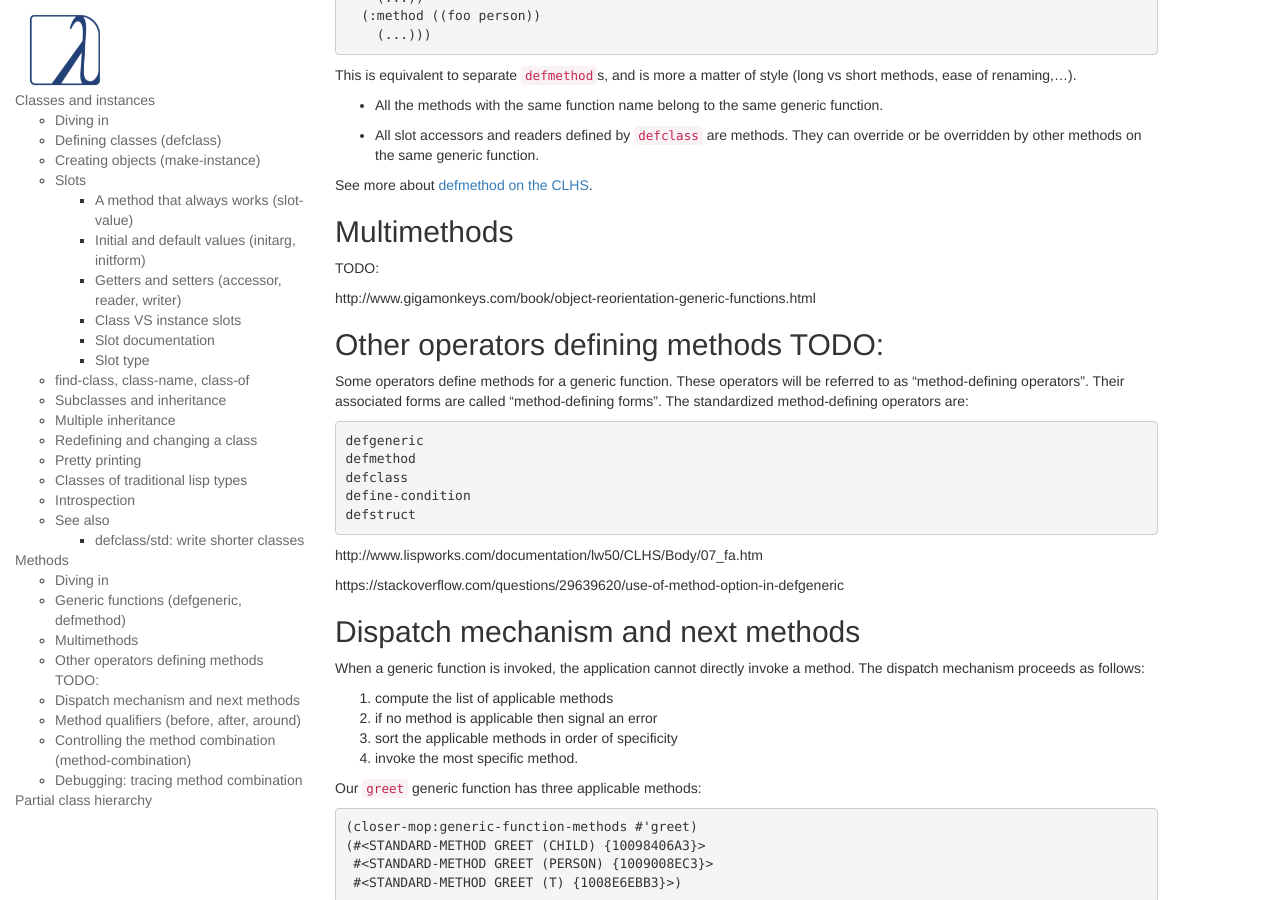
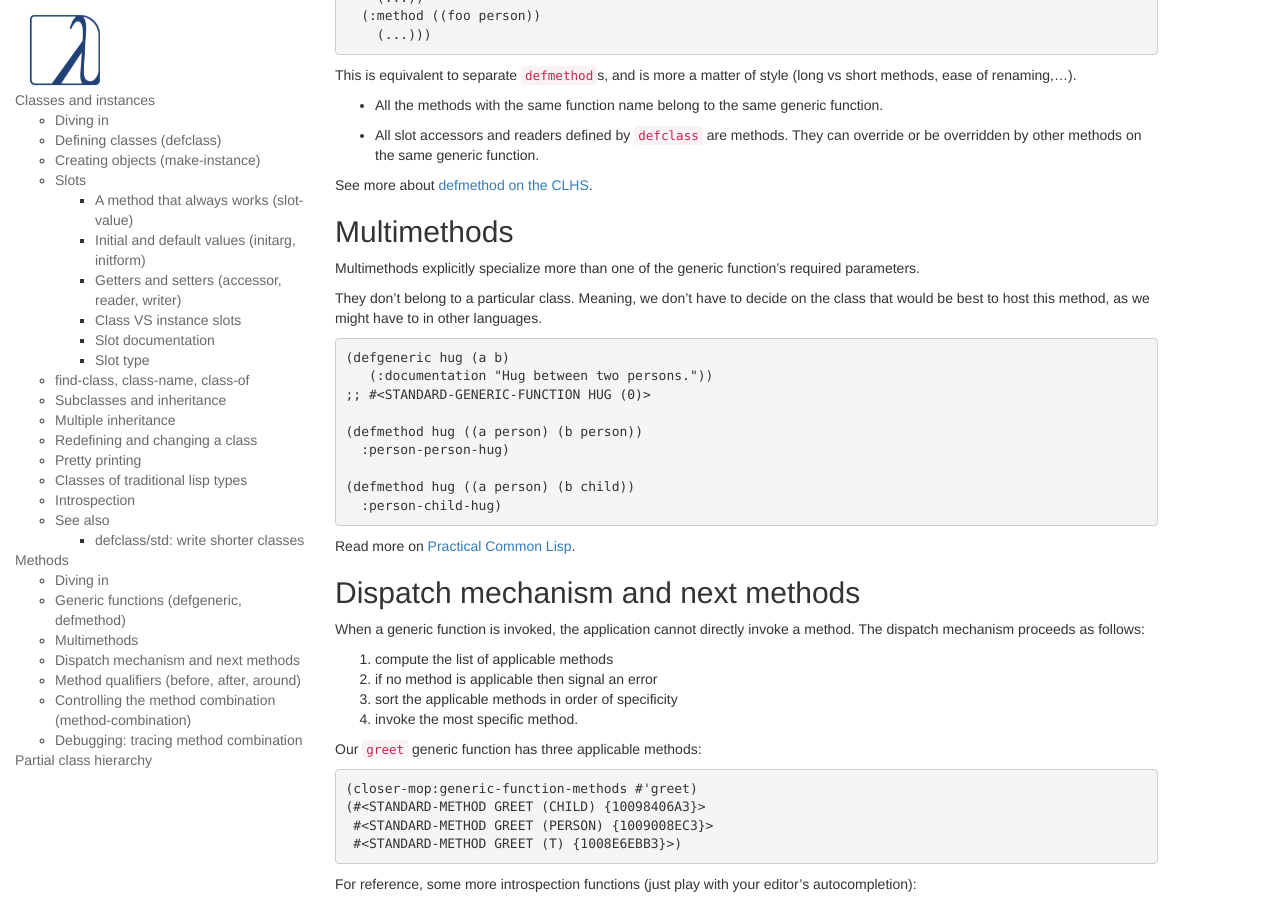
Before and after one commit to LispCookbook/cl-cookbook, a Jekyll site: the page built from clos.md, in a window 1280 px wide and 900 px high, scrolled down 16171 px. Built offline with Jekyll 4.4.1, drawn with Linux system fonts in a browser that asks for light colours.

Commit message:
clos - multimethods

```diff
--- a/clos.md
+++ b/clos.md
@@ -224,8 +224,8 @@ Sometimes we see the following trick to clearly require a slot:
 ### Getters and setters (accessor, reader, writer)
 
 - `:accessor foo`: an accessor is both a **getter** and a
-  **setter**. Its argument is a name that will become a *generic
-  function*.
+  **setter**. Its argument is a name that will become a **generic
+  function**.
 
 ~~~lisp
 (name p1) ;; => "me"
@@ -1068,30 +1068,28 @@ style (long vs short methods, ease of renaming,...).
 
 See more about [defmethod on the CLHS](http://www.lispworks.com/documentation/lw70/CLHS/Body/m_defmet.htm).
 
-
 ## Multimethods
 
-TODO:
+Multimethods explicitly specialize more than one of the generic
+function's required parameters.
 
-http://www.gigamonkeys.com/book/object-reorientation-generic-functions.html
+They don't belong to a particular class. Meaning, we don't have to
+decide on the class that would be best to host this method, as we might
+have to in other languages.
 
-## Other operators defining methods TODO:
+~~~lisp
+(defgeneric hug (a b)
+   (:documentation "Hug between two persons."))
+;; #<STANDARD-GENERIC-FUNCTION HUG (0)>
 
-Some operators define methods for a generic function. These operators
-will be referred to as "method-defining operators". Their associated
-forms are called "method-defining forms". The standardized
-method-defining operators are:
+(defmethod hug ((a person) (b person))
+  :person-person-hug)
 
-    defgeneric
-    defmethod
-    defclass
-    define-condition
-    defstruct
+(defmethod hug ((a person) (b child))
+  :person-child-hug)
+~~~
 
-http://www.lispworks.com/documentation/lw50/CLHS/Body/07_fa.htm
-
-https://stackoverflow.com/questions/29639620/use-of-method-option-in-defgeneric
-
+Read more on [Practical Common Lisp](http://www.gigamonkeys.com/book/object-reorientation-generic-functions.html#multimethods).
 
 
 ## Dispatch mechanism and next methods
```
